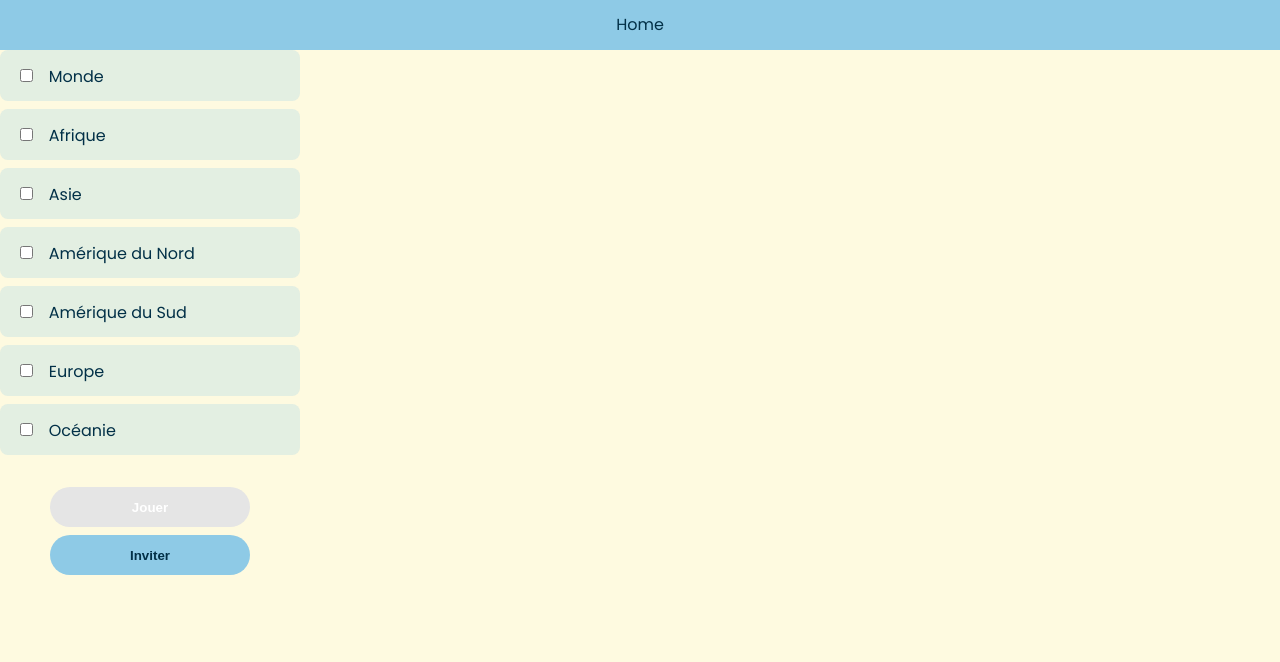
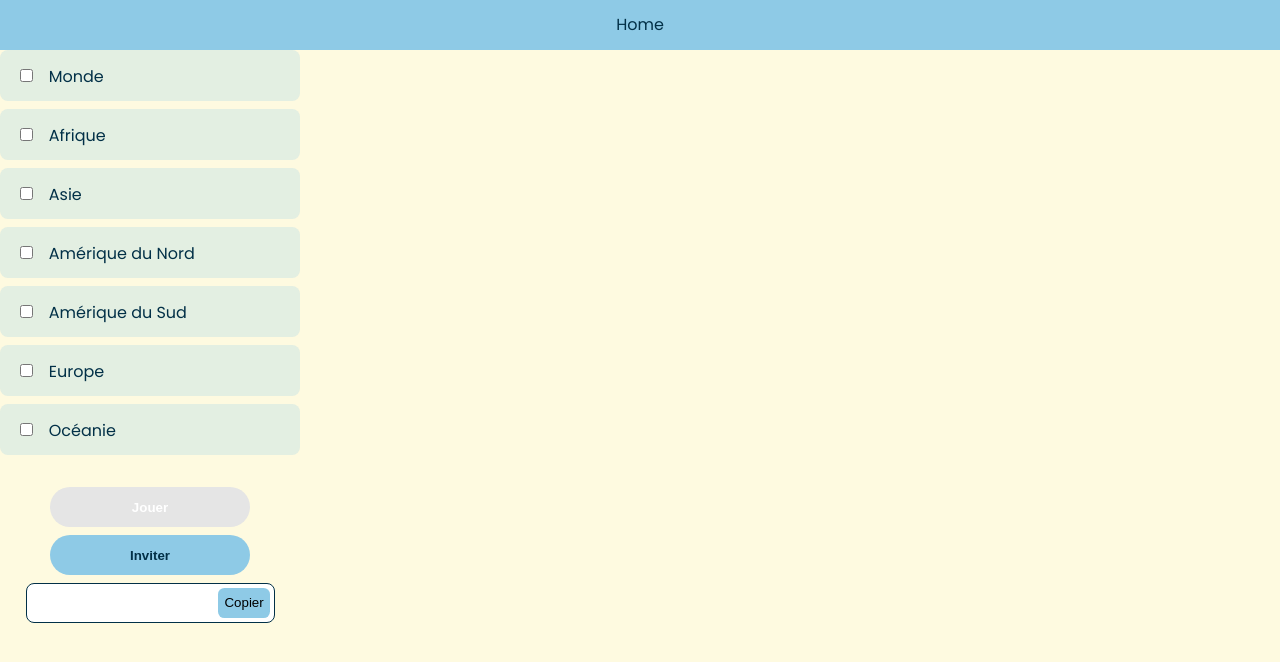
Before and after one commit to rqphy/geo_quizz, a React (Vite) app in the folder client/: page /singleplayer in a window 1280 px wide. Both pictures are taken after a click on the button "Inviter". Shown: the top 662 px of the page. Built offline with nearby package versions, Linux system fonts and the light colour scheme; no server answers.

Commit message:
:sparkles: handle invite modal and copy

```diff
--- a/client/src/components/LobbyForm/LobbyForm.tsx
+++ b/client/src/components/LobbyForm/LobbyForm.tsx
@@ -3,14 +3,19 @@ import CheckInput from "./CheckInput"
 import continentsList from "../../data/FR/continents.json"
 import { FormEvent, useState } from "react"
 import Button from "../Button/Button"
+import Modal from "../Modal/Modal"
+import { useParams } from "react-router-dom"
 
 interface ILobbyForm {
 	onSubmit: (_event: FormEvent<HTMLFormElement>) => void
 }
 
 export default function LobbyForm({ onSubmit }: ILobbyForm) {
+	const { lobbyId } = useParams()
+
 	const [checkAll, setCheckAll] = useState<boolean>(false)
 	const [noneChecked, setNoneChecked] = useState<boolean>(true)
+	const [inviteModalVisible, setInviteModalVisible] = useState<boolean>(false)
 	const [items, setItems] = useState(
 		continentsList.map((continent) => ({
 			...continent,
@@ -25,7 +30,7 @@ export default function LobbyForm({ onSubmit }: ILobbyForm) {
 		setNoneChecked(!someChecked)
 	}
 
-	const handleCheckAll = (_event: any) => {
+	function handleCheckAll(_event: any) {
 		const { checked } = _event.target
 		setCheckAll(checked)
 
@@ -38,7 +43,7 @@ export default function LobbyForm({ onSubmit }: ILobbyForm) {
 		updateNoneCheck(updatedItems)
 	}
 
-	const handleItemChange = (_event: any, slug: string) => {
+	function handleItemChange(_event: any, slug: string) {
 		const { checked } = _event.target
 		const updatedItems = items.map((item) =>
 			item.slug === slug ? { ...item, checked: checked } : item
@@ -51,9 +56,15 @@ export default function LobbyForm({ onSubmit }: ILobbyForm) {
 		updateNoneCheck(updatedItems)
 	}
 
-	const handleInvite = (_event: any) => {
+	function handleInvite(_event: any) {
 		_event.preventDefault()
-		console.log("invite")
+		setInviteModalVisible(!inviteModalVisible)
+	}
+
+	function handleCopyLink(_event: any) {
+		_event.preventDefault()
+		const copyText: string = lobbyId as string
+		navigator.clipboard.writeText(copyText)
 	}
 
 	return (
@@ -82,6 +93,13 @@ export default function LobbyForm({ onSubmit }: ILobbyForm) {
 			))}
 			<Button label="Jouer" className={`${noneChecked && "disabled"}`} />
 			<Button label="Inviter" className="invite" onClick={handleInvite} />
+			{inviteModalVisible && (
+				<Modal
+					value={lobbyId}
+					label="Copier"
+					onClick={handleCopyLink}
+				/>
+			)}
 		</form>
 	)
 }
--- /dev/null
+++ b/client/src/components/Modal/Modal.tsx
@@ -0,0 +1,32 @@
+import "./modal.scss"
+import { MouseEventHandler, useState } from "react"
+
+interface IModalProps {
+	value?: string
+	label?: string
+	onClick?: any
+}
+
+export default function Modal({ value, label, onClick }: IModalProps) {
+	const [hasClicked, setHasClicked] = useState<boolean>(false)
+
+	function handleButtonClick(_event: any) {
+		onClick(_event)
+		setHasClicked(true)
+
+		setTimeout(() => {
+			setHasClicked(false)
+		}, 2000)
+	}
+
+	return (
+		<div className={`modal ${hasClicked && "modal--clicked"}`}>
+			<input type="text" value={value} className="modal__input" />
+			{label && (
+				<button className="modal__button" onClick={handleButtonClick}>
+					{label}
+				</button>
+			)}
+		</div>
+	)
+}
--- /dev/null
+++ b/client/src/components/Modal/modal.scss
@@ -0,0 +1,33 @@
+.modal {
+	position: relative;
+	height: 2.5rem;
+	color: var(--color-primary);
+
+	&--clicked {
+		.modal__button {
+			background-color: var(--color-valid);
+		}
+	}
+
+	&__input {
+		height: 100%;
+		font-size: 1rem;
+		padding: 0 2rem 0 0.5rem;
+		border: 1px solid var(--color-primary);
+		border-radius: 0.5rem;
+	}
+
+	&__button {
+		position: absolute;
+		top: 0.3rem;
+		right: 0.3rem;
+		height: calc(100% - 0.6rem);
+		box-sizing: border-box;
+		border-radius: 0.4rem;
+		cursor: pointer;
+		transition: all 0.3s ease-in-out;
+
+		border: none;
+		background-color: var(--color-tertiary);
+	}
+}
--- a/client/src/styles/vars.scss
+++ b/client/src/styles/vars.scss
@@ -8,6 +8,7 @@
 	--color-tertiary-40: #8ecae640;
 	--color-denied: #d6282840;
 	--color-error: #c1121f;
+	--color-valid: #a7c957;
 	--font-name: "Poppins", sans-serif;
 }
 
```
